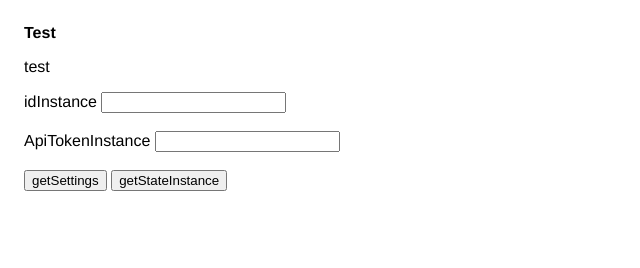
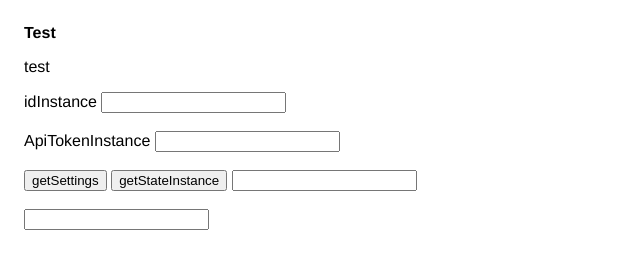
Before and after one commit to antoxacs2/Dragonfly, a plain HTML site: page index.html in a window 1280 px wide. Shown: the whole page, without its empty margins (0-640 px from the left). Drawn offline with Linux system fonts and the light colour scheme.

Commit message:
Update index.html

```diff
--- a/index.html
+++ b/index.html
@@ -10,14 +10,18 @@
     <strong>Test</strong> <p>
                  test
                 </p>
-        <label for="inputField1">idInstance</label>
+    <label for="inputField1">idInstance</label>
     <input type="text" id="inputField1" name="inputField1"><br><br>
 
     <label for="inputField2">ApiTokenInstance</label>
     <input type="text" id="inputField2" name="inputField2"><br><br>
 
-        <button type="button" id="button1">getSettings</button>
-<button type="button" id="button2">getStateInstance</button>
+    <button type="button" id="button1">getSettings</button>
+    <button type="button" id="button2">getStateInstance</button>
+
+
+    <input type="text" id="inputField3" name="inputField3"><br><br>
+    <input type="text" id="inputField4" name="inputField4"><br><br>
 
     </body>
     </html>
```
